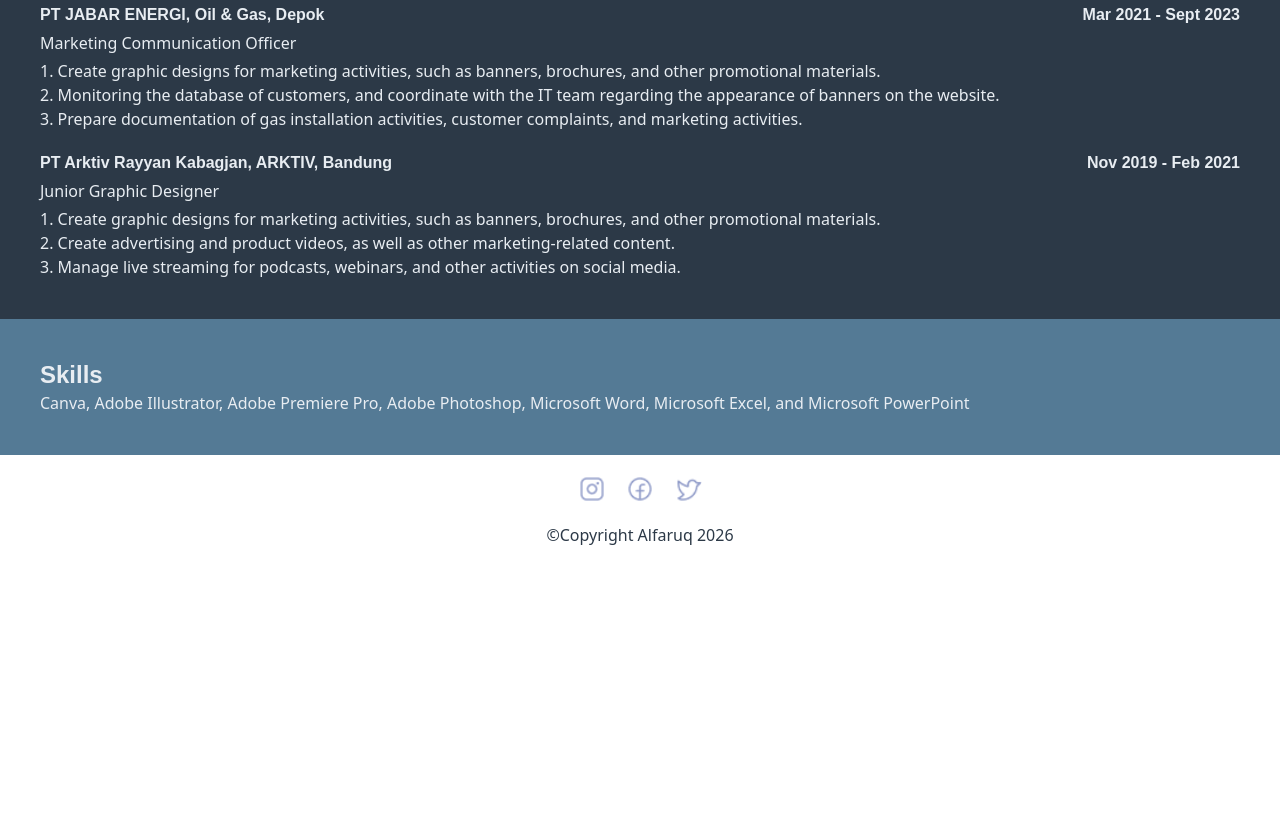
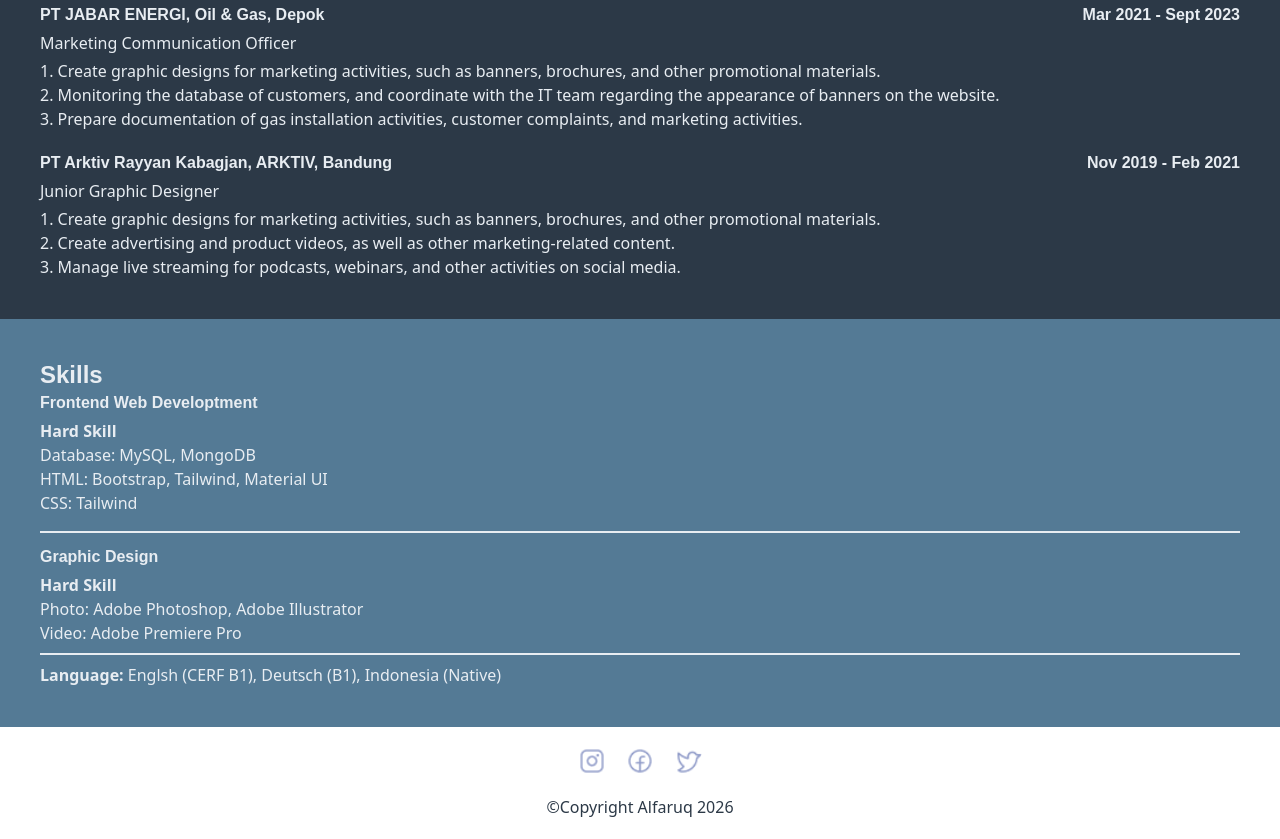
Before and after one commit to alfaruqm92/git-assignment, a website: page index.html in a window 1280 px wide. Shown: the part 925-1764 px from the top of the page. Before the commit the page ends 1492 px from the top, so only its background shows below. Drawn offline with Linux system fonts and the light colour scheme.

Commit message:
add some skill

```diff
--- a/index.html
+++ b/index.html
@@ -69,7 +69,26 @@
             </div>
             <div class="flex flex-col text-tersiary justify-center bg-secondary p-10">
                 <h2 class="text-2xl font-bold font-poppins">Skills</h2>
-                <p>Canva, Adobe Illustrator, Adobe Premiere Pro, Adobe Photoshop, Microsoft Word, Microsoft Excel, and Microsoft PowerPoint</p>
+                <div class="flex flex-col gap-1 border-b-2 pb-4">
+                    <h1 class="font-montserrat font-bold">Frontend Web Developtment</h1>
+                    <ol>
+                        <li class="font-bold">Hard Skill</li>
+                        <li>Database: MySQL, MongoDB</li>
+                        <li>HTML: Bootstrap, Tailwind, Material UI</li>
+                        <li>CSS: Tailwind</li>
+                    </ol>
+                </div>
+                <div class="flex flex-col gap-1">
+                    <h1 class="font-montserrat font-bold pt-3">Graphic Design</h1>
+                    <ol>
+                        <li class="font-bold">Hard Skill</li>
+                        <li>Photo: Adobe Photoshop, Adobe Illustrator</li>
+                        <li>Video: Adobe Premiere Pro</li>
+                    </ol>
+                </div>
+
+                <p class="border-t-2 mt-2 pt-2"><strong>Language: </strong>Englsh (CERF B1), Deutsch (B1), Indonesia (Native)</p>
+
             </div>
         </section>
         <section id="portfolio">
```
Also changed, not shown: output.css.
